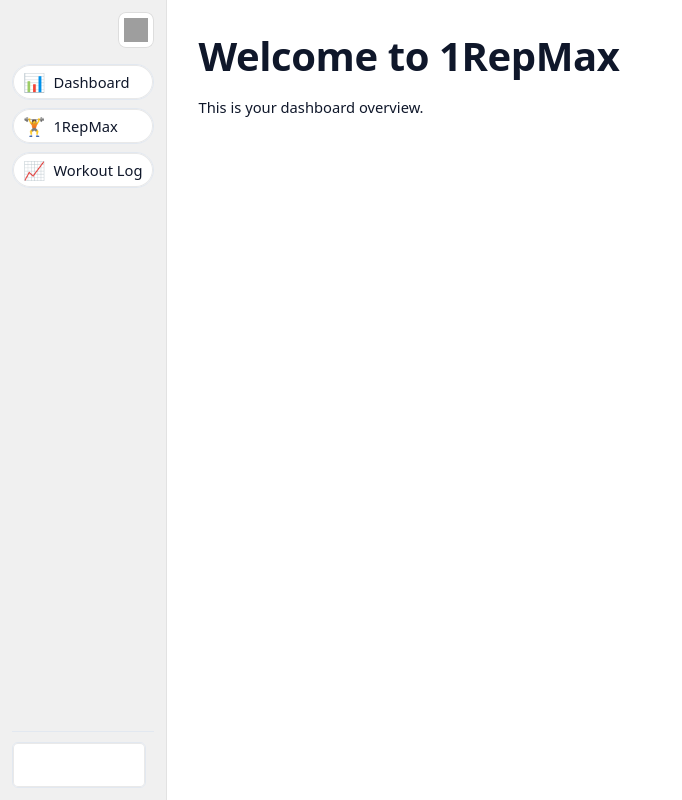
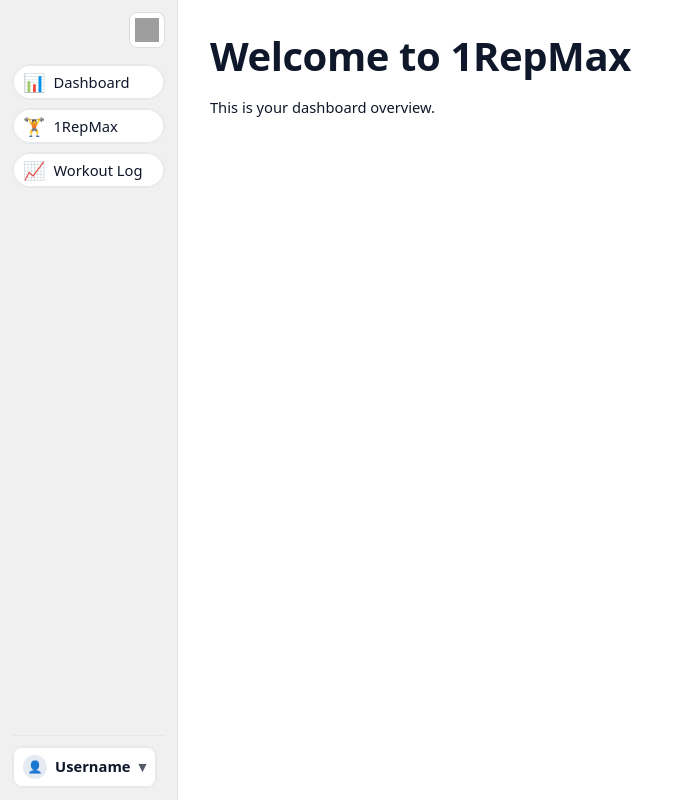
Before and after one commit to BV344/1RepMax, a React (Vite) app in the folder frontend/: page /home in a window 1280 px wide. Shown: the whole page, without its empty margins (0-682 px from the left). Built offline with nearby package versions, Linux system fonts and the light colour scheme; grey boxes are pictures that could not be loaded.

Commit message:
Frontend - I made the User Profile Menu pop out much better. A little more similar to how ChatGPT does it.

```diff
--- a/frontend/src/components/layout/Sidebar.jsx
+++ b/frontend/src/components/layout/Sidebar.jsx
@@ -10,7 +10,13 @@ export default function Sidebar(){
     const [collapsed, setCollapsed] = useState(false);
     const [menuOpen, setMenuOpen] = useState(false);
     const menuRef = useRef(null);
-    // const initials = initialsFromName(user?.name || user?.displayName || "");
+
+
+    const handleLogout = () => {
+        // TODO: plug into your auth
+        // signOut();
+        console.log("Logging out…");
+    };
 
     // Close on Click Outside
     useEffect(() => {
@@ -71,8 +77,25 @@ export default function Sidebar(){
                     aria-controls="account-menu"
                     title="Your Profile"
                 >
-                    Username
+                    <span className="user-avatar" aria-hidden>👤</span>
+                    <span className="user-name">Username</span>
+                    <span className="chev" aria-hidden>▾</span>
                 </button>
+
+                {menuOpen && (
+                    <div id="account-menu" role="menu" className="account-menu">
+                        <div role="account-menu-email" aria-hidden>
+                            tempuser@1repmax.dev
+                        </div>
+                        <button
+                            role="menuitem"
+                            className="account-menu-item"
+                            onClick={handleLogout}
+                        >
+                            Log Out
+                        </button>
+                    </div>
+                )}
             </footer>
         </aside>
     );
--- a/frontend/src/styles/Sidebar.css
+++ b/frontend/src/styles/Sidebar.css
@@ -138,7 +138,64 @@
     background: #fff;
     border: 1px solid var(--border, #e2e8f0);
     box-shadow: 0 0 0 1px #e9e9e9 inset;
+    color: var(--text);
+    display: flex;
+    align-items: center;
+    gap: 8px;
+    padding: 8px 10px;
+    border-radius: 10px;
 }
 .user-chip--button:hover {
-    background: #f7f7f7;
+    background: #cfcfcf;
 }
+
+.user-avatar {
+    width: 24px;
+    height: 24px;
+    border-radius: 999px;
+    background: #e6eaf2;
+    display: inline-grid;
+    place-items: center;
+    font-size: 12px;
+}
+
+.user-chip--button .chev {
+    margin-left: auto;
+    opacity: .7; }
+
+/* Simple Pop Over Menu */
+.account-menu {
+    position: absolute;
+    bottom: 44px;
+    left: 0;
+    background: #fff;
+    border: 1px solid var(--border, #e2e8f0);
+    border-radius: 10px;
+    box-shadow: var(--shadow-1, 0 1px 2px rgba(0,0,0,.06), 0 1px 6px rgba(0,0,0,.04));
+    overflow: hidden;
+    min-width: 160px;
+    z-index: 10;
+}
+
+.account-menu-email {
+    font-size: 12px;
+    color: var(--muted, #6b7280);
+    padding: 10px 12px;
+    border-bottom: 1px solid var(--border, #e2e8f0);
+    background: #fafafa;
+    user-select: text;
+}
+
+.account-menu-item {
+    display: block;
+    width: 100%;
+    text-align: left;
+    padding: 10px 12px;
+    background: transparent;
+    border: 0;
+    color: var(--text);
+    line-height: 1.2;
+}
+
+.account-menu-item:hover { background: #cfcfcf; }
+.account-menu-item:active { background: #e3e3e3; }
```
